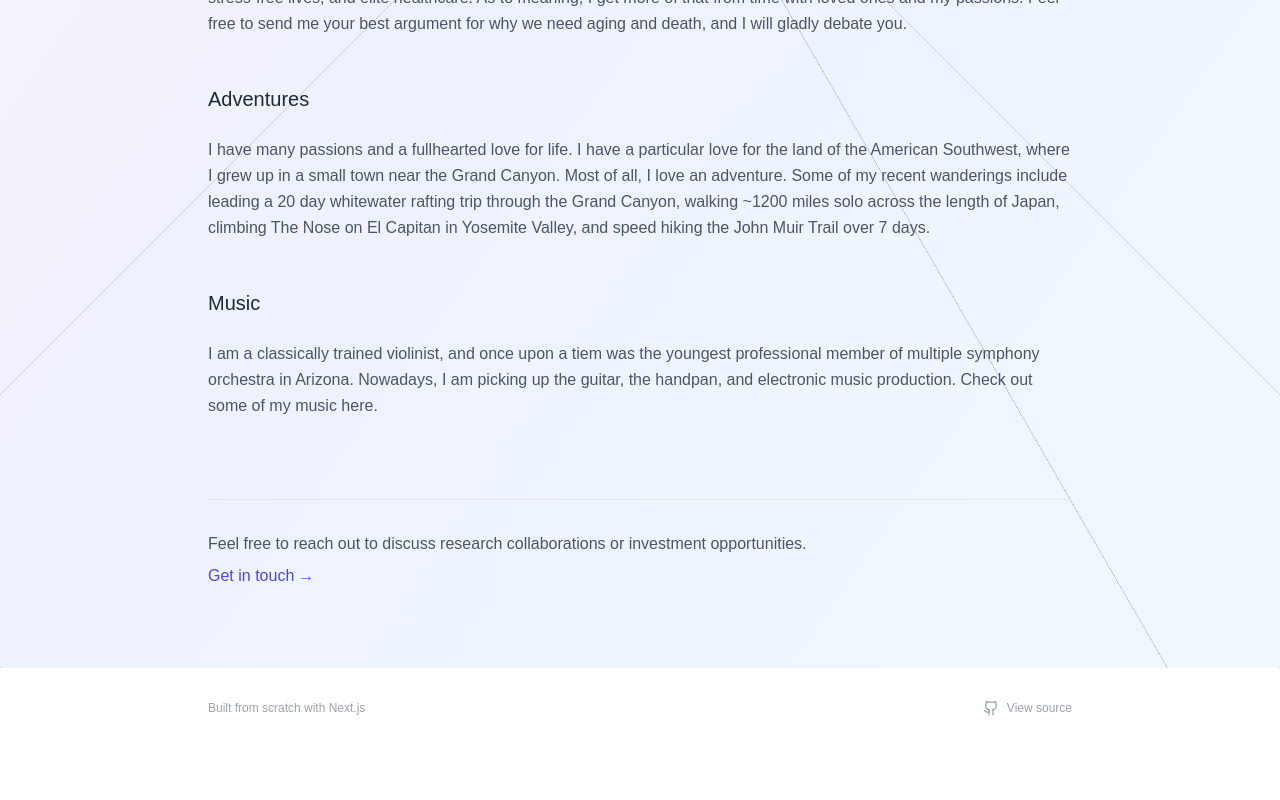
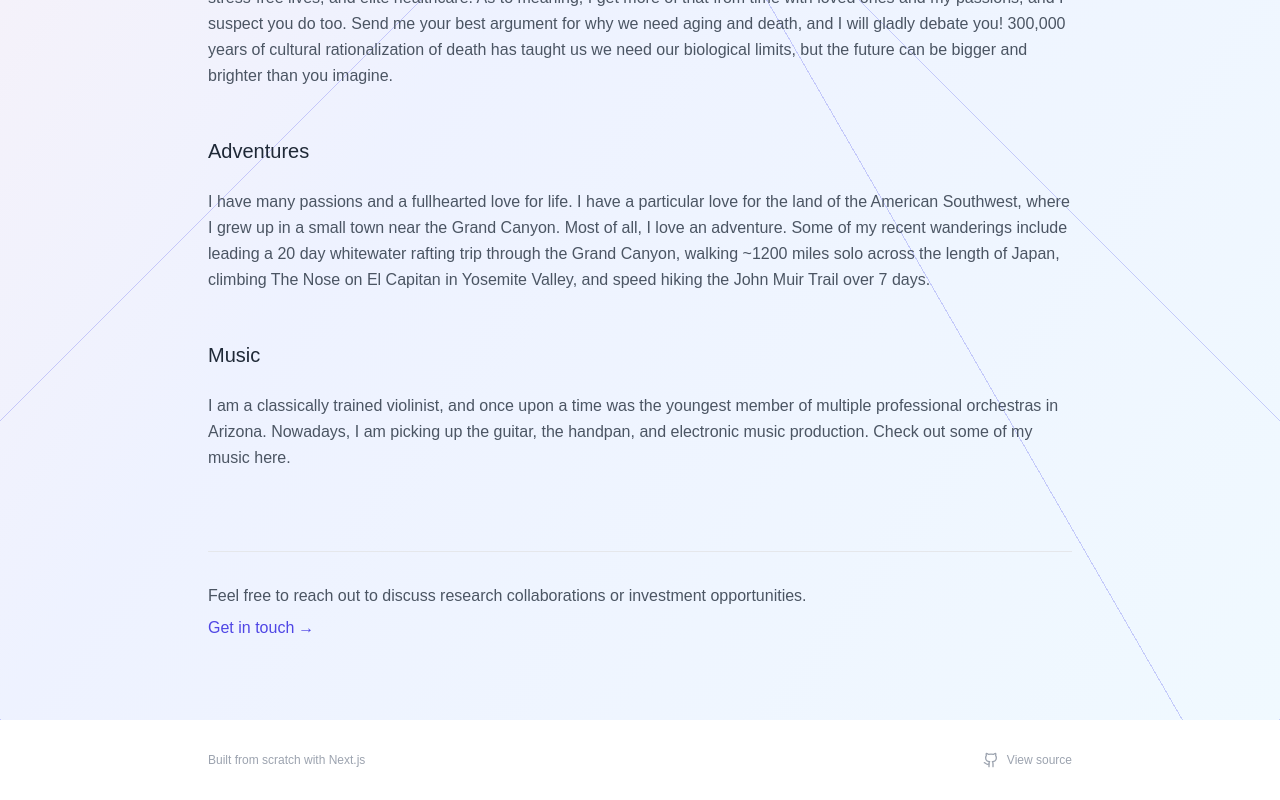
Before and after one commit to Jarod-R/personalWebsite, a Next.js app: page /about in a window 1280 px wide. Shown: the part 1157-1957 px from the top of the page. Before the commit the page ends 1905 px from the top, so only its background shows below. Built offline with nearby package versions, Linux system fonts and the light colour scheme.

Commit message:
text updates

```diff
--- a/src/components/sections/about/AboutContent.tsx
+++ b/src/components/sections/about/AboutContent.tsx
@@ -22,7 +22,7 @@ export const AboutContent = () => {
           My core values are agency, curiosity, and compassion. I believe the most important axis of personal agency is health. Without health, your freedom is fundamentally constrained. Biological aging robs us collectively of more health than all other ailments and insults combined. Worldwide, aging is responsible for 50% of all deaths and reductions in quality of life.  To create a world where everyone has complete agency over their health and freedom to pursue their goals and passions, we must discover how to stop and reverse the aging process.
         </p>
         <p className="text-gray-600 leading-relaxed">
-          Some academics, scientists, and others I meet object that curing aging will exacerbate inequality or rob life of its fundamental meaning. I think they are wrong. My family comes from humble roots in Tuba City, AZ, and Flint, MI. Regular people have much more to gain from rapamycin and metformin than billionaires who already have access to perfect diets, stress-free lives, and elite healthcare. As to meaning, I get more of that from time with loved ones and my passions. Feel free to send me your best argument for why we need aging and death, and I will gladly debate you.
+          Some academics, scientists, and others I meet object that curing aging will exacerbate inequality or rob life of its fundamental meaning. I think they are wrong. My family comes from humble roots in Tuba City, AZ, and Flint, MI. Regular people have much more to gain from rapamycin and metformin than billionaires who already have access to perfect diets, stress-free lives, and elite healthcare. As to meaning, I get more of that from time with loved ones and my passions, and I suspect you do too. Send me your best argument for why we need aging and death, and I will gladly debate you! 300,000 years of cultural rationalization of death has taught us we need our biological limits, but the future can be bigger and brighter than you imagine.
         </p>
 
         <h2 className="text-xl font-medium text-gray-800 pt-6">Adventures</h2>
@@ -36,8 +36,8 @@ export const AboutContent = () => {
 
         <h2 className="text-xl font-medium text-gray-800 pt-6">Music</h2>
         <p className="text-gray-600 leading-relaxed">
-          I am a classically trained violinist, and once upon a tiem was the youngest professional member
-          of multiple symphony orchestra in Arizona. Nowadays, I am picking up the guitar, the handpan,
+          I am a classically trained violinist, and once upon a time was the youngest member
+          of multiple professional orchestras in Arizona. Nowadays, I am picking up the guitar, the handpan,
           and electronic music production. Check out some of my music here.
         </p>
 
```
